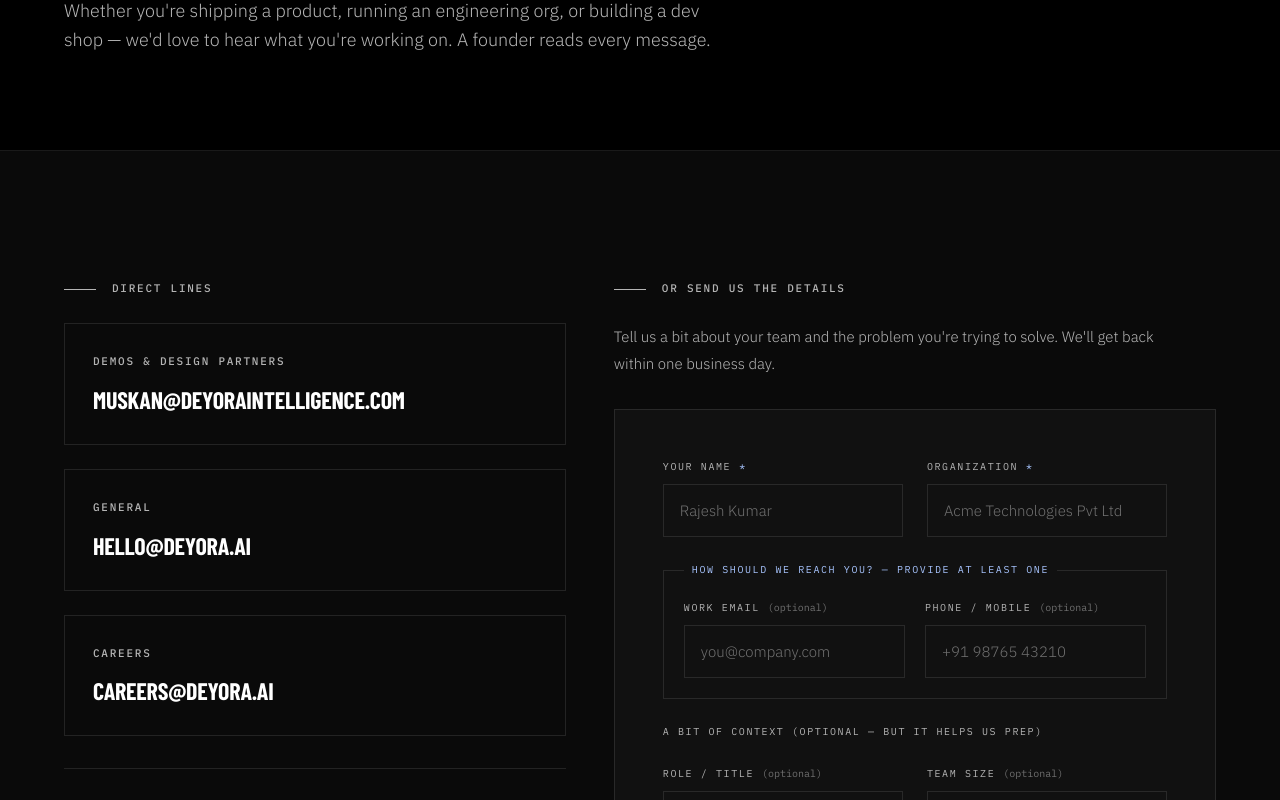
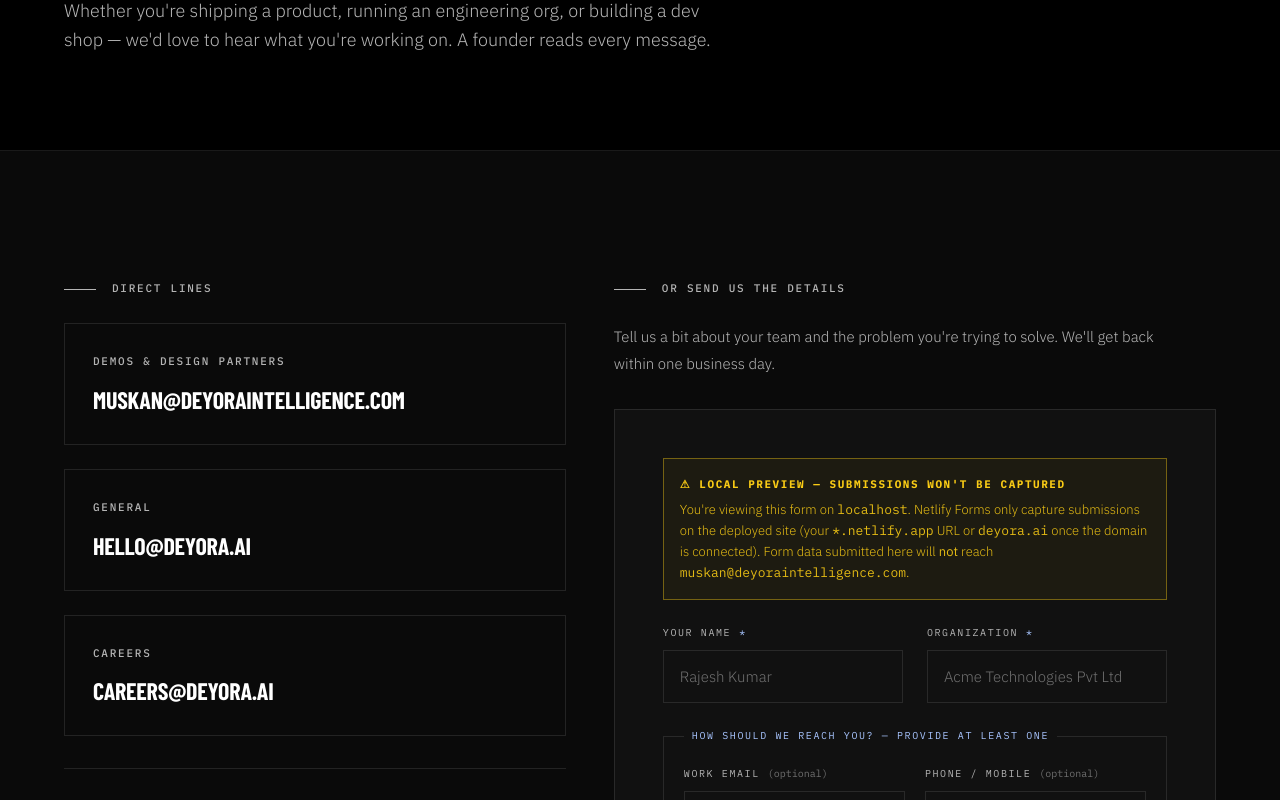
Before and after one commit to muskan-shah-02/Deyora-website, a Next.js app: page /contact in a window 1280 px wide. Shown: the part 490-1290 px from the top of the page. Built offline with nearby package versions, Linux system fonts and the light colour scheme; a web font is replaced by a local one.

Commit message:
Warn users when filling demo form on localhost
When the form is rendered on localhost / 127.0.0.1 / *.local, show
an inline warning that explains Netlify Forms only capture submissions
on the deployed site. Prevents the 'I filled the form but no email
arrived' confusion during local testing.

```diff
--- a/components/DemoForm.tsx
+++ b/components/DemoForm.tsx
@@ -26,7 +26,7 @@
 //
 // ─────────────────────────────────────────────────────────────────────────────
 
-import { useState } from "react";
+import { useEffect, useState } from "react";
 
 type FormState = "idle" | "submitting" | "success" | "error";
 
@@ -37,6 +37,20 @@ export default function DemoForm() {
   const [email, setEmail] = useState("");
   const [phone, setPhone] = useState("");
   const [contactErr, setContactErr] = useState("");
+  // Warn if user is testing locally — Netlify Forms only work on the deployed site.
+  const [isLocal, setIsLocal] = useState(false);
+
+  useEffect(() => {
+    if (typeof window === "undefined") return;
+    const host = window.location.hostname;
+    setIsLocal(
+      host === "localhost" ||
+        host === "127.0.0.1" ||
+        host === "0.0.0.0" ||
+        host.startsWith("192.168.") ||
+        host.endsWith(".local")
+    );
+  }, []);
 
   async function handleSubmit(e: React.FormEvent<HTMLFormElement>) {
     e.preventDefault();
@@ -112,6 +126,24 @@ export default function DemoForm() {
       onSubmit={handleSubmit}
       className="border border-subtle p-8 md:p-12 bg-bg-card grid gap-6"
     >
+      {isLocal && (
+        <div
+          role="status"
+          className="border border-accent-warn/40 bg-accent-warn/5 text-accent-warn p-4 grid gap-1"
+        >
+          <div className="font-mono text-[11px] font-bold uppercase tracking-[0.14em]">
+            ⚠ Local Preview — Submissions Won't Be Captured
+          </div>
+          <p className="font-sans font-light text-[13px] text-accent-warn/90 leading-relaxed">
+            You're viewing this form on <code className="font-mono">localhost</code>. Netlify Forms
+            only capture submissions on the deployed site (your{" "}
+            <code className="font-mono">*.netlify.app</code> URL or{" "}
+            <code className="font-mono">deyora.ai</code> once the domain is connected). Form data
+            submitted here will <strong>not</strong> reach{" "}
+            <code className="font-mono">muskan@deyoraintelligence.com</code>.
+          </p>
+        </div>
+      )}
       {/* Netlify form-name field (required for Netlify Forms detection) */}
       <input type="hidden" name="form-name" value="demo-request" />
       {/* Honeypot for bots */}
```
